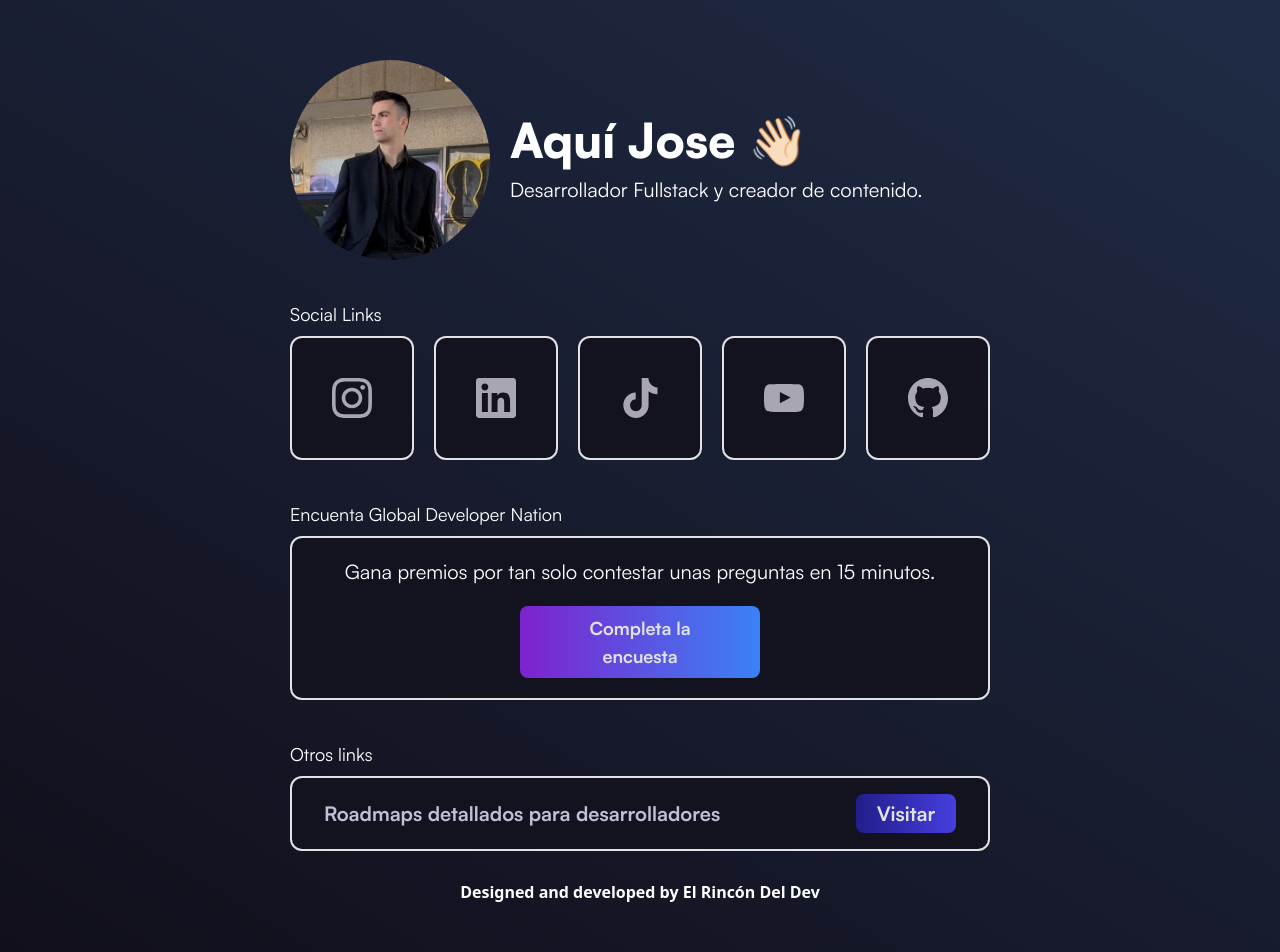
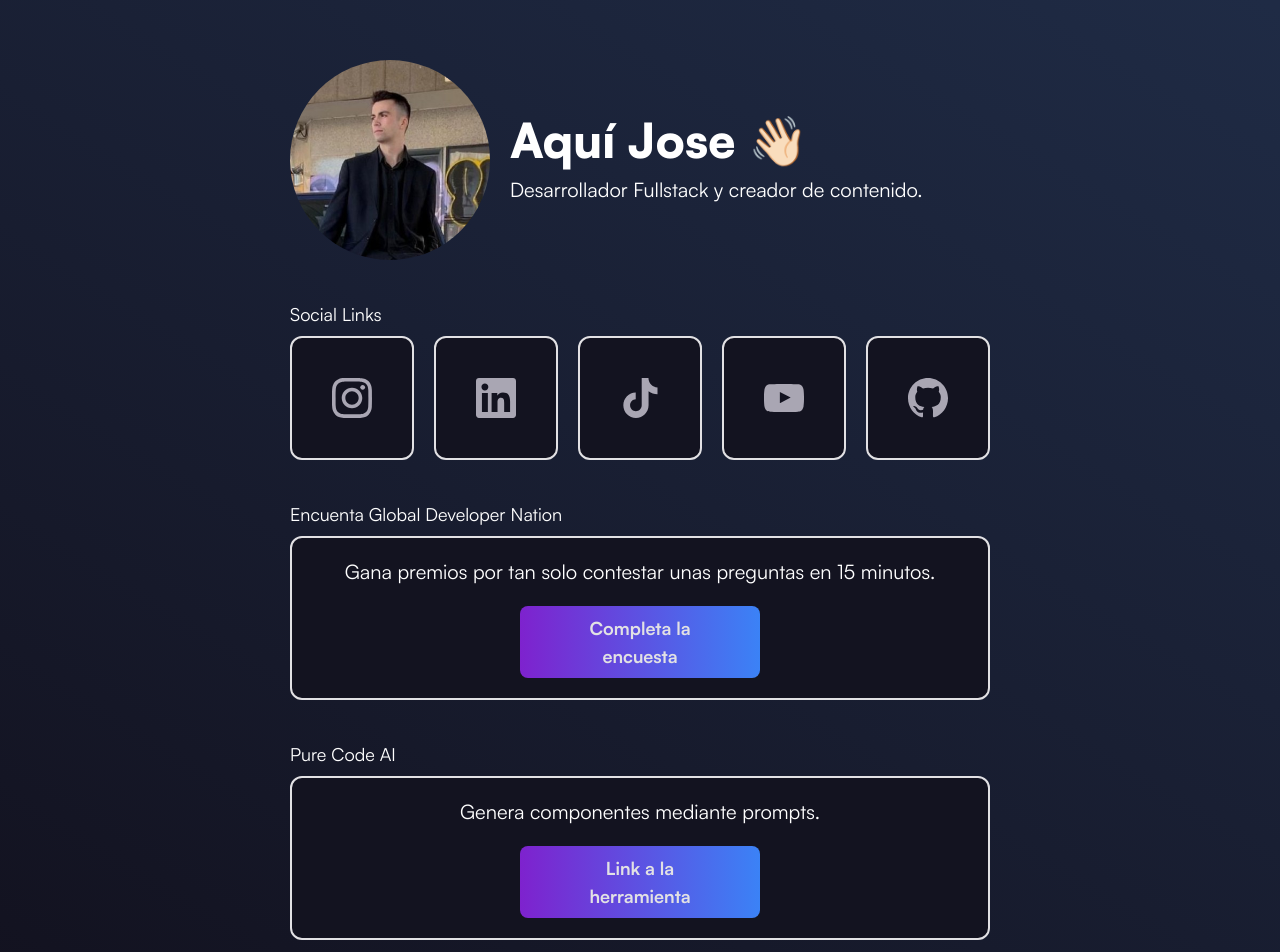
Before and after one commit to elrincondeldev/links-management, a Next.js app: page / in a window 1280 px wide. Shown: the top 952 px of the page. Built offline with nearby package versions, Linux system fonts and the light colour scheme.

Commit message:
pure code ai

```diff
--- a/src/pages/index.tsx
+++ b/src/pages/index.tsx
@@ -41,6 +41,15 @@ export default function Home() {
             />
           </motion.section>
 
+          <motion.section variants={fadeInUp}>
+            <p className="satoshi-regular text-lg mb-2">Pure Code AI</p>
+            <LinkBox
+              title="Genera componentes mediante prompts."
+              buttonText="Link a la herramienta"
+              link="https://purecode.ai/"
+            />
+          </motion.section>
+
           <motion.section variants={fadeInUp} className="flex flex-col">
             <p className="satoshi-regular text-lg mb-2">Otros links</p>
             <div className="flex flex-col gap-5">
@@ -78,6 +87,15 @@ export default function Home() {
                 link="https://developereconomics.net/?member_id=elrincondeldev&lang=es&locale=es"
               />
             </motion.section>
+
+            <motion.section variants={fadeInUp}>
+              <p className="satoshi-regular text-lg mb-2">Pure Code AI</p>
+              <LinkBox
+                title="Genera componentes mediante prompts."
+                buttonText="Link a la herramienta"
+                link="https://purecode.ai/"
+              />
+            </motion.section>
           </section>
 
           <motion.section variants={fadeInUp} className="flex flex-col mb-10">
```
